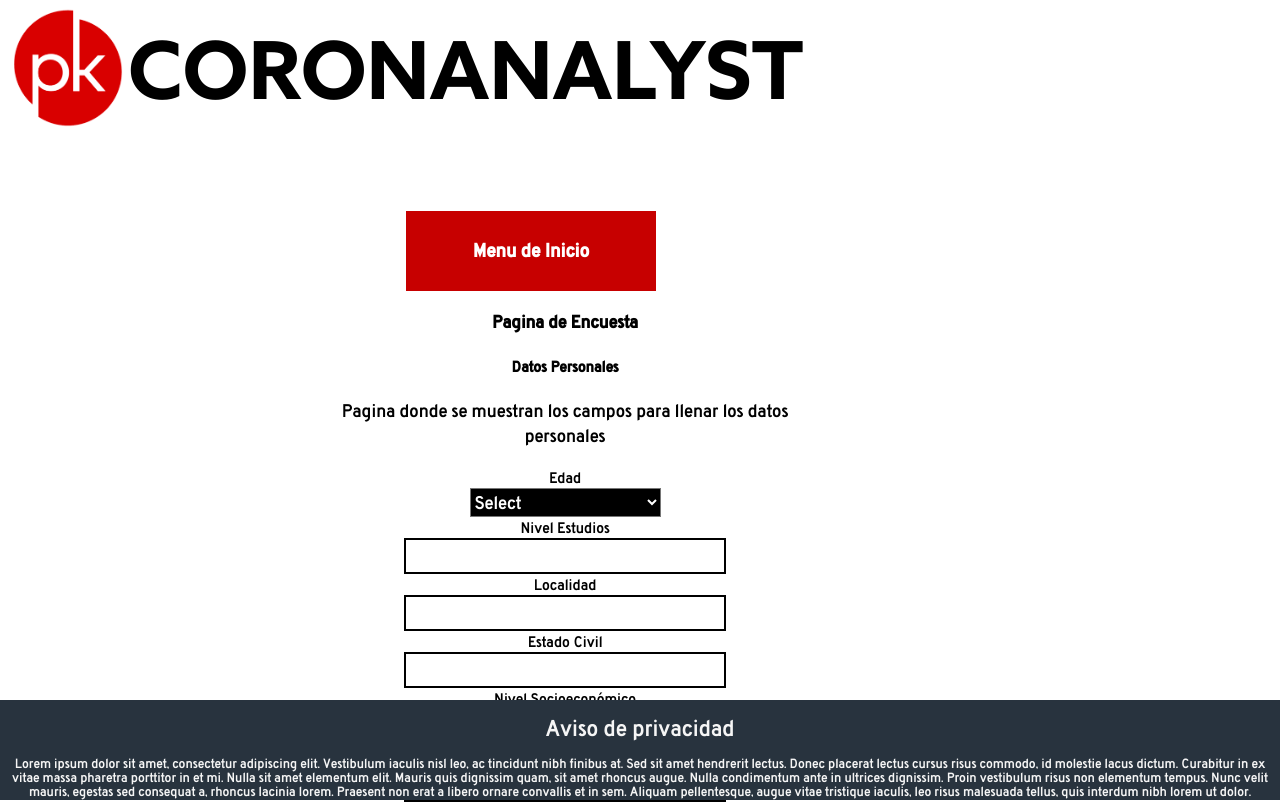
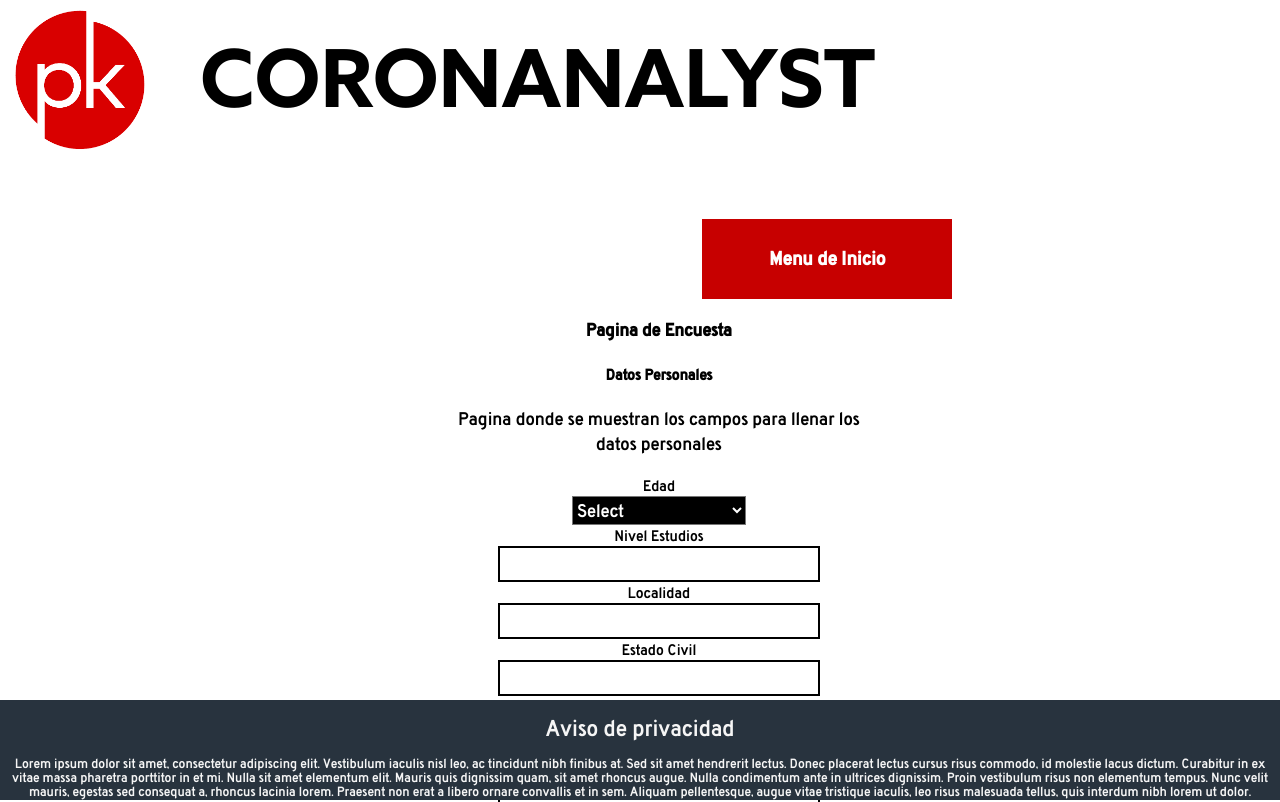
Before and after one commit to jesusej/CoronanalystNeocode, a React (Create React App) app in the folder client/: page /#/datos_personales in a window 1280 px wide. Shown: the top 802 px of the page. Built offline with nearby package versions, Linux system fonts and the light colour scheme; no server answers.

Commit message:
cambios en logo

```diff
--- a/client/src/index.css
+++ b/client/src/index.css
@@ -21,7 +21,8 @@ body{
 }
 
 .logo {
-  width: 15vh;
+  width: 9rem;
+/*  height: 15rem;*/
 /*  min-width: 15vh;*/
   /*width: 227px;
   left: 23px;
@@ -32,8 +33,8 @@ h1 {
 /*  padding: 1.2em 0;*/
   font-family: "titleFont";
   font-size: 5rem;
-  margin-top: -13vh;
-  margin-left: 15vh;
+  margin-top: -7.5rem;
+  margin-left: 12rem;
 
 /*  position: absolute;*/
   /*left: 500px;
@@ -52,8 +53,8 @@ h1 {
 }
 
 button {
-/*  position: absolute;*/
-  margin-left: 50%;
+  position: static;
+  margin-left: 80%;
   width: 250px;
   height: 4em;
 
@@ -188,7 +189,7 @@ footer p{
 }*/
 
 .DatPer {
-  margin-left: 40%;
+  margin-left: 50%;
   font-family: "textFont";
   text-align: center;
 }
```
